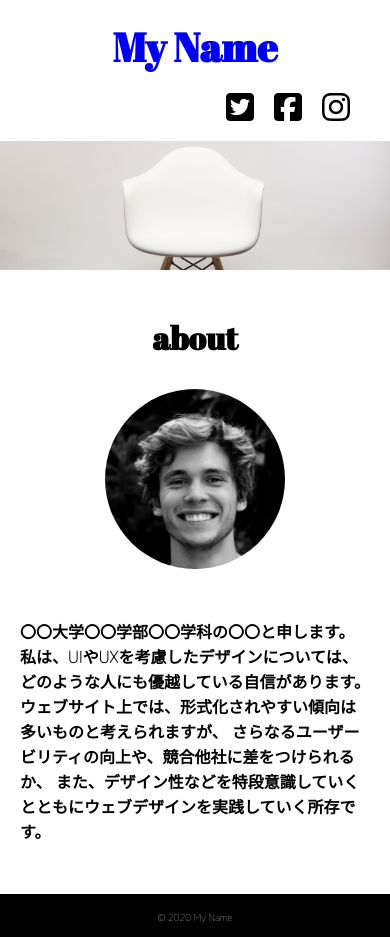
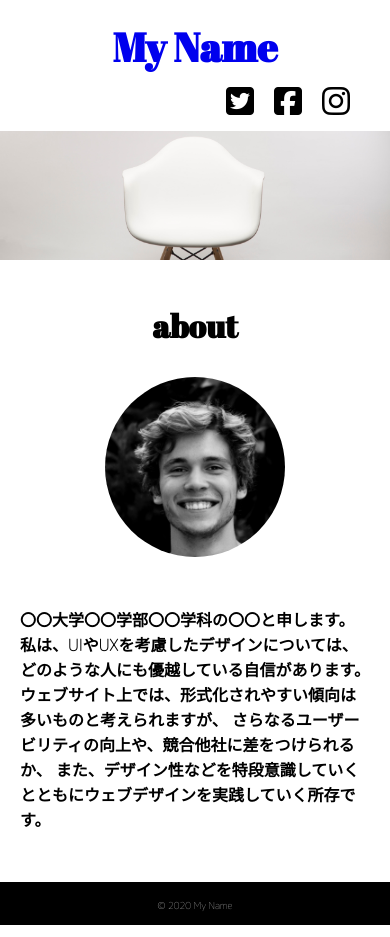
Before and after one commit to sugurusato5/css_exercise, a plain HTML site: page index.html in a window 390 px wide. Drawn offline with Linux system fonts and the light colour scheme; some packages are replaced by stand-ins of ours.

Commit message:
課題修正

```diff
--- a/css/style.css
+++ b/css/style.css
@@ -1,9 +1,4 @@
 @charset "utf-8";
-
-body {
-    font-family: 'Abril Fatface', cursive;
-    font-family: 'M PLUS Rounded 1c', sans-serif;
-}
 
 
 header .wrapper {
@@ -78,7 +73,6 @@ footer .wrapper p {
 
 
 header .wrapper {
-    display: flex;
     flex-direction: column;
 }
 
@@ -93,7 +87,6 @@ header .wrapper {
 }
 
 .sns-list {
-    display: flex;
     padding-inline-start: 0px;
     justify-content:flex-end;
     margin-right: 30px;
--- a/index.html
+++ b/index.html
@@ -5,9 +5,9 @@
         <title>ポートフォリオ</title>
         <meta name="description" content="ポートフォリオ">
         <meta http-equiv="X-UA-Compatible" content="ie=edge">
-        <meta name="viewport" content="width=device-width, initial-scale=1">        <script src="https://kit.fontawesome.com/18d96f280e.js"></script>
+        <meta name="viewport" content="width=device-width, initial-scale=1">
+        <script src="https://kit.fontawesome.com/18d96f280e.js"></script>
         <link rel="preconnect" href="https://fonts.gstatic.com">
-        <link href="https://fonts.googleapis.com/css2?family=Abril+Fatface&display=swap" rel="stylesheet">
         <link href="https://fonts.googleapis.com/css2?family=Abril+Fatface&family=M+PLUS+Rounded+1c:wght@100&display=swap" rel="stylesheet">
 
     <!-- CSS -->
```
